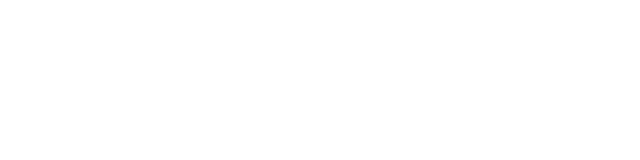
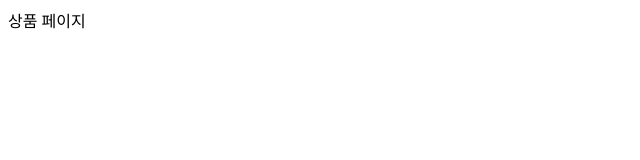
Before and after one commit to gunwoongPark/Hit-Nuxt, a Nuxt app: page /product in a window 1280 px wide. Before the commit this address had no page. Shown: the top 160 px of the page, without its empty margins (0-640 px from the left). Built offline with nearby package versions, Linux system fonts and the light colour scheme.

Commit message:
페이지 컴포넌트 빌드 결과 확인 .nuxt 파일의 router.js에 바로바로 vue router의 routes가 갱신되는 것을 확인

```diff
--- /dev/null
+++ b/pages/product.vue
@@ -0,0 +1,28 @@
+<template>
+  <div>
+    상품 페이지
+  </div>
+</template>
+
+<script>
+export default {
+  name: 'LearnNuxtProduct',
+
+  data () {
+    return {
+
+    };
+  },
+
+  mounted () {
+
+  },
+
+  methods: {
+
+  },
+};
+</script>
+
+<style lang="scss" scoped>
+</style>
```
